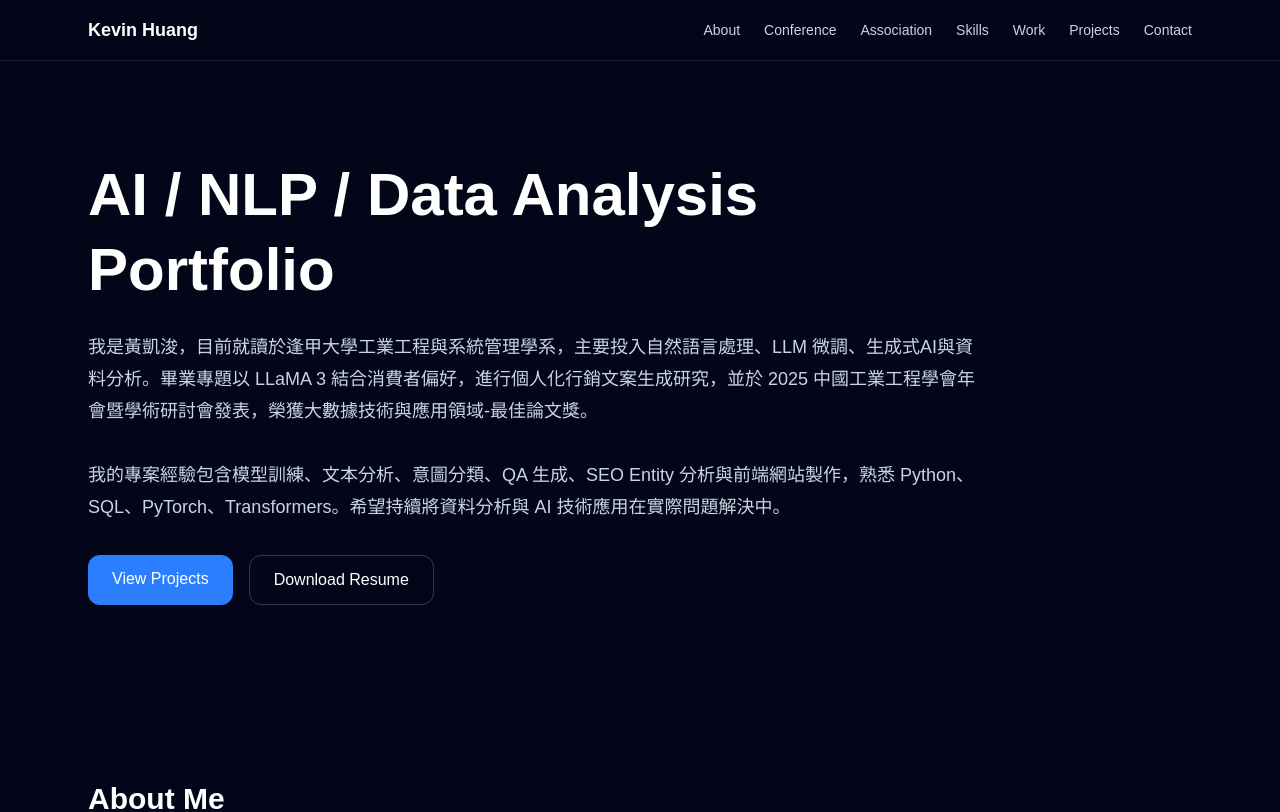
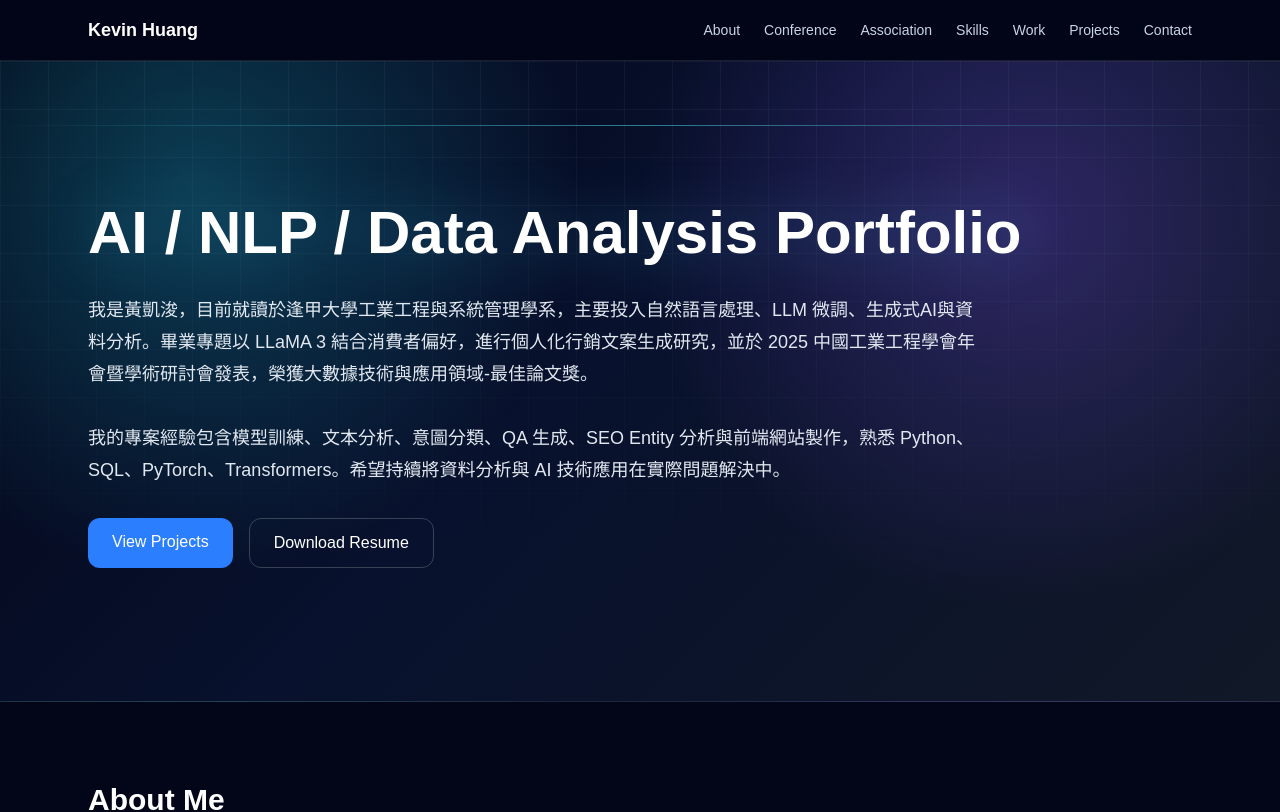
Before and after one commit to brian-kai/my-portfolio, a Next.js app: page / in a window 1280 px wide. Shown: the top 812 px of the page. Built offline with nearby package versions, Linux system fonts and the light colour scheme.

Commit message:
update portfolio

```diff
--- a/app/layout.tsx
+++ b/app/layout.tsx
@@ -13,8 +13,9 @@ const geistMono = Geist_Mono({
 });
 
 export const metadata: Metadata = {
-  title: "Create Next App",
-  description: "Generated by create next app",
+  title: "Kevin Huang | AI & Data Analysis Portfolio",
+  description:
+    "Kevin Huang's portfolio focused on AI, NLP, LLM fine-tuning, and data analysis projects.",
 };
 
 export default function RootLayout({
--- a/app/page.tsx
+++ b/app/page.tsx
@@ -130,12 +130,16 @@ export default function Home() {
       </nav>
 
       {/* Hero */}
-      <section className="mx-auto flex min-h-[80vh] max-w-6xl flex-col justify-center px-6 py-20">
-        <h1 className="max-w-4xl text-4xl font-bold leading-tight md:text-6xl">
+      <section className="relative overflow-hidden border-b border-white/10 bg-[radial-gradient(circle_at_15%_20%,rgba(34,211,238,0.26),transparent_32%),radial-gradient(circle_at_80%_25%,rgba(139,92,246,0.28),transparent_34%),linear-gradient(135deg,#020617_0%,#08112d_46%,#111827_100%)]">
+        <div className="absolute inset-0 bg-[linear-gradient(rgba(148,163,184,0.08)_1px,transparent_1px),linear-gradient(90deg,rgba(148,163,184,0.08)_1px,transparent_1px)] bg-[size:48px_48px] [mask-image:linear-gradient(to_bottom,black,transparent_88%)]" />
+        <div className="absolute left-0 top-16 h-px w-full bg-gradient-to-r from-transparent via-cyan-300/50 to-transparent" />
+
+        <div className="relative mx-auto flex min-h-[80vh] max-w-6xl flex-col justify-center px-6 py-20">
+        <h1 className="max-w-5xl text-4xl font-black leading-tight text-white drop-shadow-[0_0_28px_rgba(56,189,248,0.28)] md:text-6xl">
           AI / NLP / Data Analysis Portfolio
         </h1>
 
-        <p className="mt-6 max-w-4xl text-lg leading-8 text-slate-300">
+        <p className="mt-6 max-w-4xl text-lg leading-8 text-slate-200">
           {"\u{6211}\u{662F}\u{9EC3}\u{51F1}\u{6D5A}\u{FF0C}\u{76EE}\u{524D}\u{5C31}\u{8B80}\u{65BC}\u{9022}\u{7532}\u{5927}\u{5B78}\u{5DE5}\u{696D}\u{5DE5}\u{7A0B}\u{8207}\u{7CFB}\u{7D71}\u{7BA1}\u{7406}\u{5B78}\u{7CFB}\u{FF0C}\u{4E3B}\u{8981}\u{6295}\u{5165}\u{81EA}\u{7136}\u{8A9E}\u{8A00}\u{8655}\u{7406}\u{3001}LLM \u{5FAE}\u{8ABF}\u{3001}\u{751F}\u{6210}\u{5F0F}AI\u{8207}\u{8CC7}\u{6599}\u{5206}\u{6790}\u{3002}\u{7562}\u{696D}\u{5C08}\u{984C}\u{4EE5} LLaMA 3 \u{7D50}\u{5408}\u{6D88}\u{8CBB}\u{8005}\u{504F}\u{597D}\u{FF0C}\u{9032}\u{884C}\u{500B}\u{4EBA}\u{5316}\u{884C}\u{92B7}\u{6587}\u{6848}\u{751F}\u{6210}\u{7814}\u{7A76}\u{FF0C}\u{4E26}\u{65BC} 2025 \u{4E2D}\u{570B}\u{5DE5}\u{696D}\u{5DE5}\u{7A0B}\u{5B78}\u{6703}\u{5E74}\u{6703}\u{66A8}\u{5B78}\u{8853}\u{7814}\u{8A0E}\u{6703}\u{767C}\u{8868}\u{FF0C}\u{69AE}\u{7372}\u{5927}\u{6578}\u{64DA}\u{6280}\u{8853}\u{8207}\u{61C9}\u{7528}\u{9818}\u{57DF}-\u{6700}\u{4F73}\u{8AD6}\u{6587}\u{734E}\u{3002}"}
           <br />
           <br />
@@ -168,6 +172,7 @@ export default function Home() {
           >
             Download Resume
           </a>
+        </div>
         </div>
       </section>
 
```
